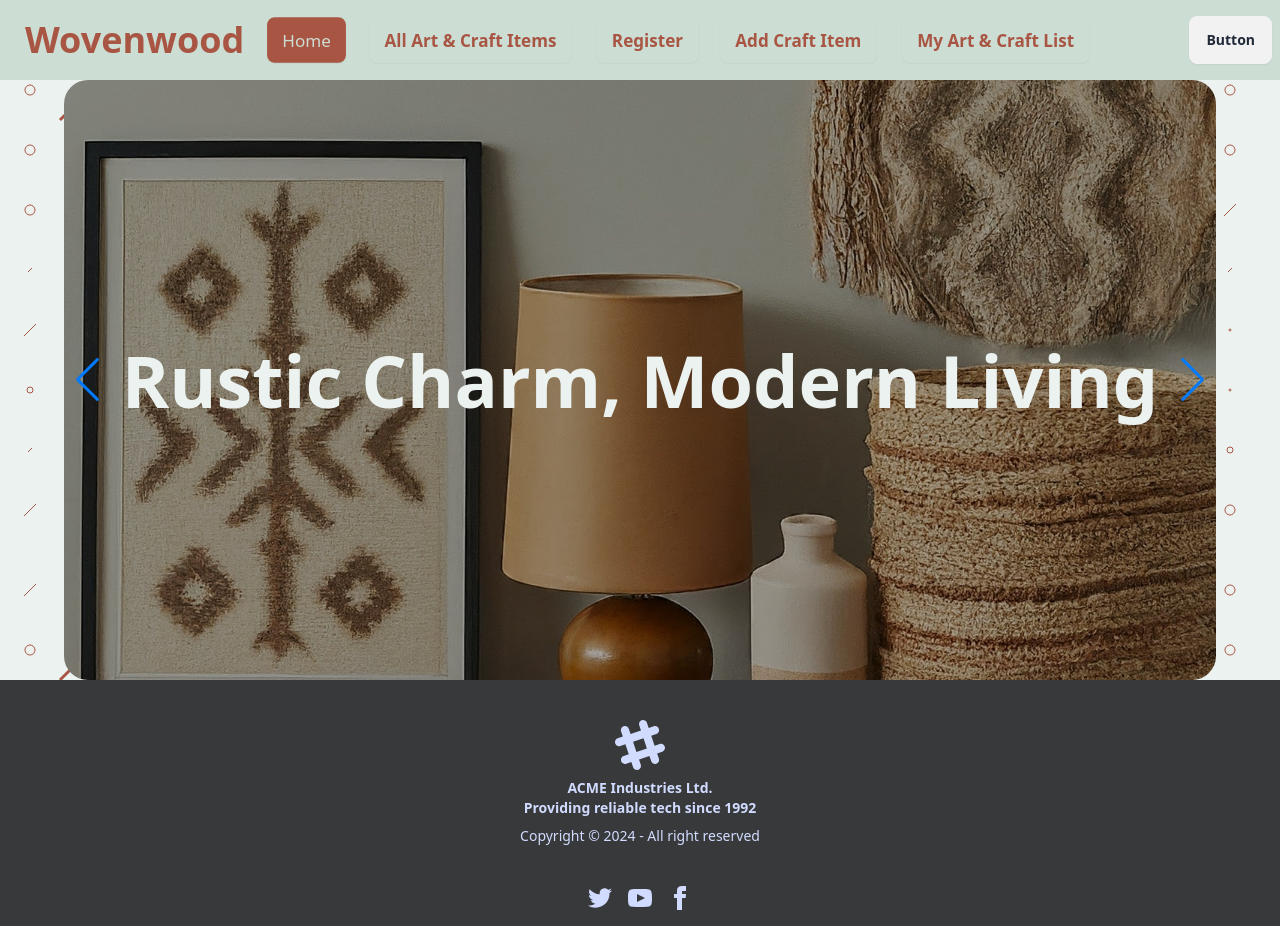
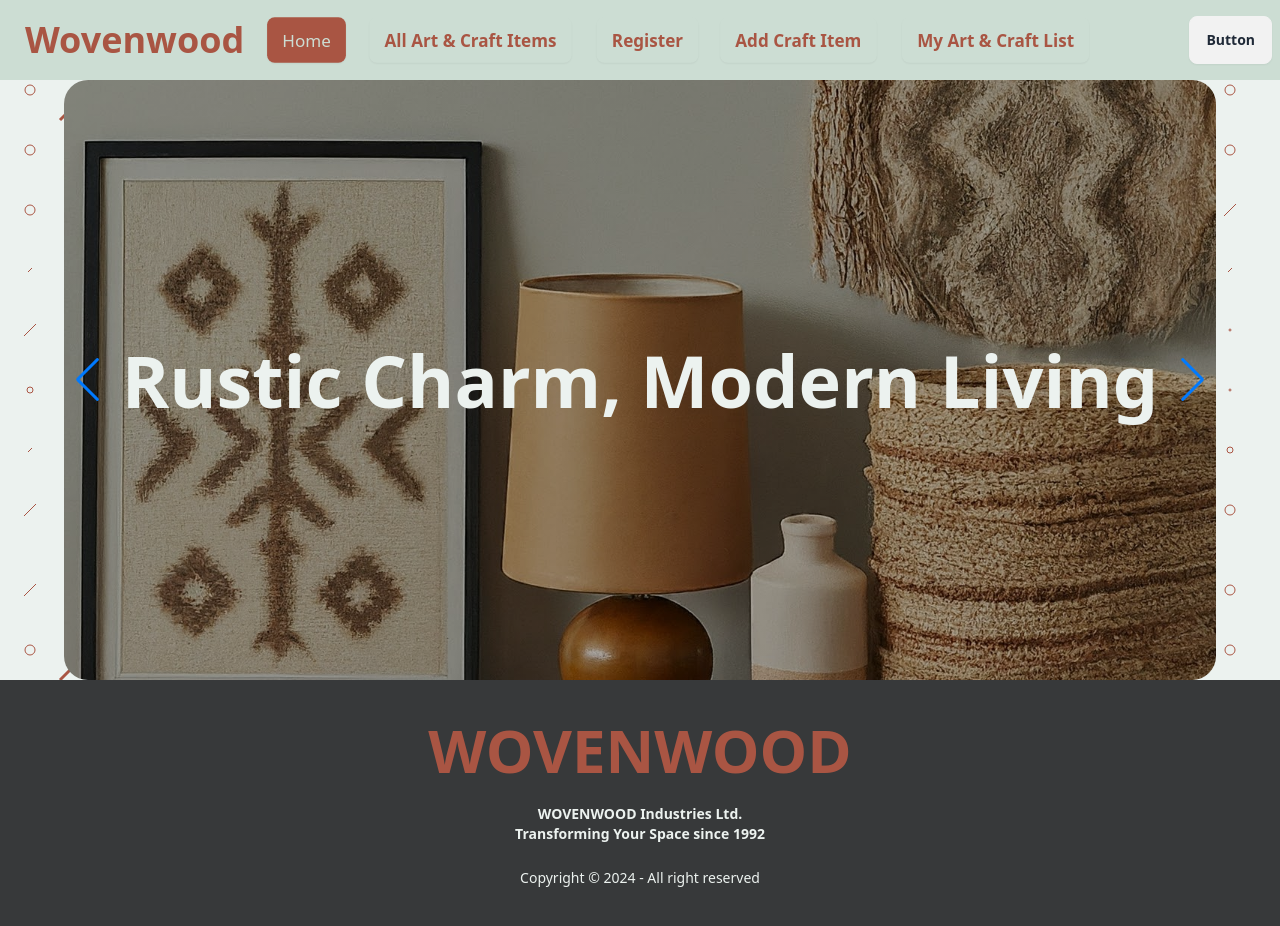
Before and after one commit to mahir-dhiyan/art-and-craft-store-client, a React (Vite) app: page / in a window 1280 px wide. Shown: the top 926 px of the page. Built offline with nearby package versions, Linux system fonts and the light colour scheme.

Commit message:
footer fixed

```diff
--- a/src/pages/footer/Footer.jsx
+++ b/src/pages/footer/Footer.jsx
@@ -1,23 +1,14 @@
 
 const Footer = () => {
     return (
-        <footer className="footer footer-center bg-[#37393A] text-primary-content p-10">
-  <aside>
-    <svg
-      width="50"
-      height="50"
-      viewBox="0 0 24 24"
-      xmlns="http://www.w3.org/2000/svg"
-      fillRule="evenodd"
-      clipRule="evenodd"
-      className="inline-block fill-current">
-      <path
-        d="M22.672 15.226l-2.432.811.841 2.515c.33 1.019-.209 2.127-1.23 2.456-1.15.325-2.148-.321-2.463-1.226l-.84-2.518-5.013 1.677.84 2.517c.391 1.203-.434 2.542-1.831 2.542-.88 0-1.601-.564-1.86-1.314l-.842-2.516-2.431.809c-1.135.328-2.145-.317-2.463-1.229-.329-1.018.211-2.127 1.231-2.456l2.432-.809-1.621-4.823-2.432.808c-1.355.384-2.558-.59-2.558-1.839 0-.817.509-1.582 1.327-1.846l2.433-.809-.842-2.515c-.33-1.02.211-2.129 1.232-2.458 1.02-.329 2.13.209 2.461 1.229l.842 2.515 5.011-1.677-.839-2.517c-.403-1.238.484-2.553 1.843-2.553.819 0 1.585.509 1.85 1.326l.841 2.517 2.431-.81c1.02-.33 2.131.211 2.461 1.229.332 1.018-.21 2.126-1.23 2.456l-2.433.809 1.622 4.823 2.433-.809c1.242-.401 2.557.484 2.557 1.838 0 .819-.51 1.583-1.328 1.847m-8.992-6.428l-5.01 1.675 1.619 4.828 5.011-1.674-1.62-4.829z"></path>
-    </svg>
-    <p className="font-bold">
-      ACME Industries Ltd.
+        <footer className="footer footer-center bg-[#37393A] text-[#ECF2EF]  p-10">
+  <aside className="space-y-4">
+
+    <h1 className="text-6xl font-semibold text-[#a95543]">WOVENWOOD</h1>
+    <p className="font-bold ">
+      WOVENWOOD Industries Ltd.
       <br />
-      Providing reliable tech since 1992
+      Transforming Your Space since 1992
     </p>
     <p>Copyright © {new Date().getFullYear()} - All right reserved</p>
   </aside>
```
